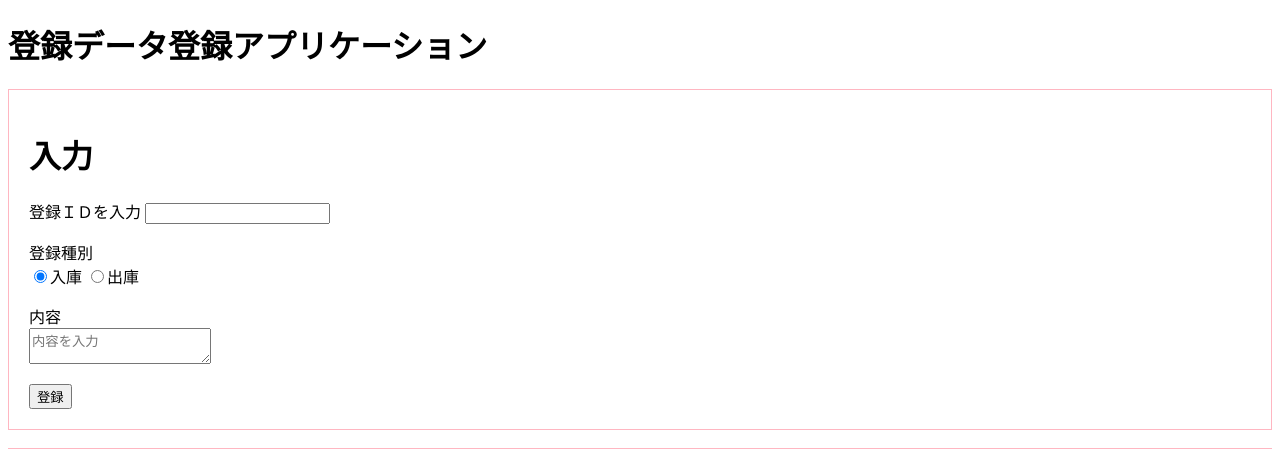
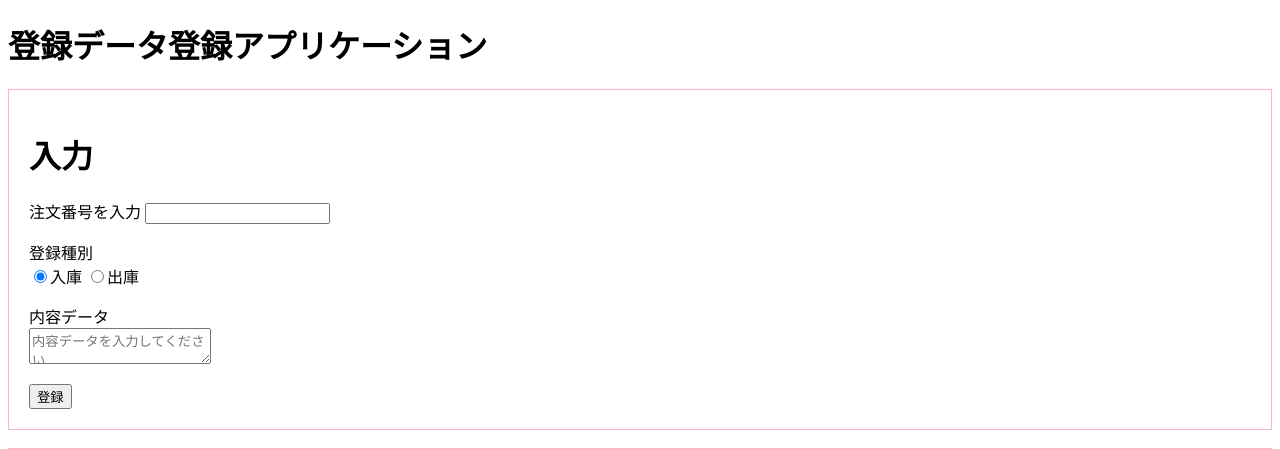
Before and after one commit to MCOkano/WebAppDBRegTEST, a Flask app: page / in a window 1280 px wide. Shown: the top 449 px of the page. Run offline with Flask 2, Linux system fonts and the light colour scheme.

Commit message:
注文番号対応

```diff
--- a/application.py
+++ b/application.py
@@ -49,16 +49,16 @@ def main_page_POST():
     kind = request.form["kind"]
     reg_date = str(datetime.date.today())
     input_data = request.form["input_data"]
-    print("登録ID：" + input_id)
+    print("注文番号：" + input_id)
     print("種別：" + kind)
     print("登録日：" + reg_date)
     print("登録内容：" + input_data)
 
     if input_id != "":
-        text = "入力された登録ＩＤは" + input_id + "です。"
+        text = "入力された注文番号は" + input_id + "です。"
         for r in rows:
-            if int(input_id) == r[0]:
-                text2 ="入力したＩＤが重複しています。"
+            if input_id == r[4]:
+                text2 ="入力した注文番号が重複しています。"
                 return render_template("page.html",text=text,text2=text2)
 
         print("DBに登録")
@@ -69,9 +69,9 @@ def main_page_POST():
 #        val = (int(input_id), reg_date, kind, input_data)
 #        cur.execute(sql, val)
         cur.execute("""
-        INSERT INTO Table_D_テストテーブル (ID,日付,種別,内容)
+        INSERT INTO Table_D_テストテーブル (注文番号,日付,種別,内容)
         VALUES (?,?,?,?)""",
-        int(input_id), reg_date, kind, input_data)
+        input_id, reg_date, kind, input_data)
         cur.commit()
 
         closeSQL(cur,cn)
--- a/templates/page.html
+++ b/templates/page.html
@@ -2,7 +2,7 @@
 <html lang="ja">
     <head>
         <meta charset="utf-8">
-        <title>テスト</title>
+        <title>登録データ登録</title>
     </head>
     <body>
       <form action = "/" method = "POST">
@@ -10,15 +10,15 @@
          <div style="border: #ffb6c1 solid 1px; font-size: 100%; padding: 20px;">
 
             <h1>入力</h1>
-            <label for="input_id">登録ＩＤを入力</label>
-            <input type="number" name="input_id" id="input_id" min="1">
+            <label for="input_id">注文番号を入力</label>
+            <input type="text" name="input_id" id="input_id" min="1">
             <br>
             <p>登録種別<br>
                <input type="radio" name="kind" value="入庫"checked>入庫
                <input type="radio" name="kind" value="出庫">出庫
             </p>
-            <p>内容<br>
-               <textarea type="text" name="input_data" placeholder="内容を入力"></textarea>
+            <p>内容データ<br>
+               <textarea type="text" name="input_data" placeholder="内容データを入力してください"></textarea>
             </p>
             <button type="submit">登録</button>
 
--- a/templates/page_top.html
+++ b/templates/page_top.html
@@ -2,11 +2,11 @@
 <html lang="ja">
     <head>
         <meta charset="utf-8">
-        <title>テスト</title>
+        <title>登録データ登録</title>
     </head>
     <body>
       <form action = "/" method = "POST">
-         <H1>登録データ検索アプリケーション</H1>
+         <H1>登録データ登録アプリケーション</H1>
          <div style="border: #ffb6c1 solid 1px; font-size: 100%; padding: 20px;">
 
          <h1>入力</h1>
```
